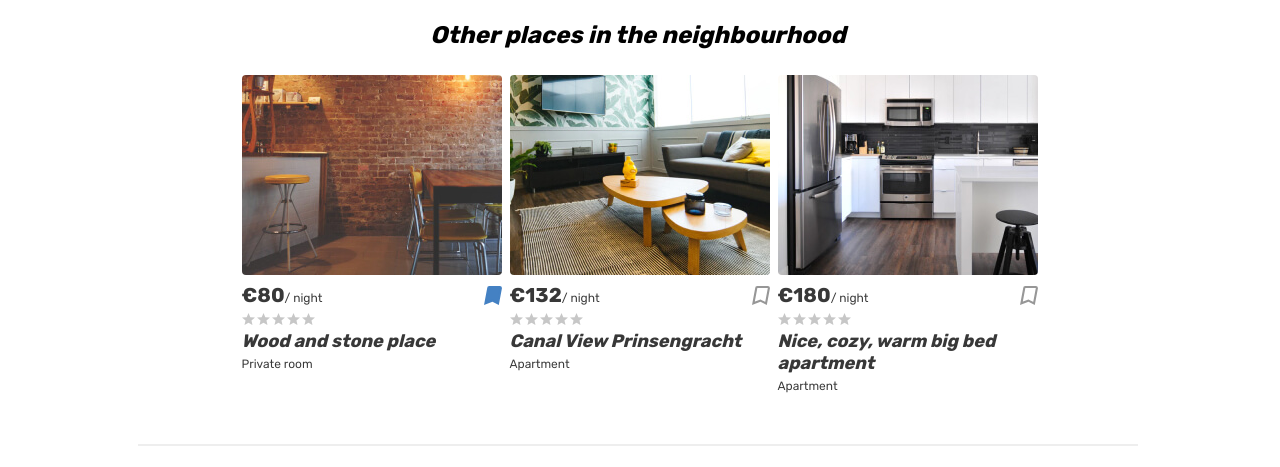
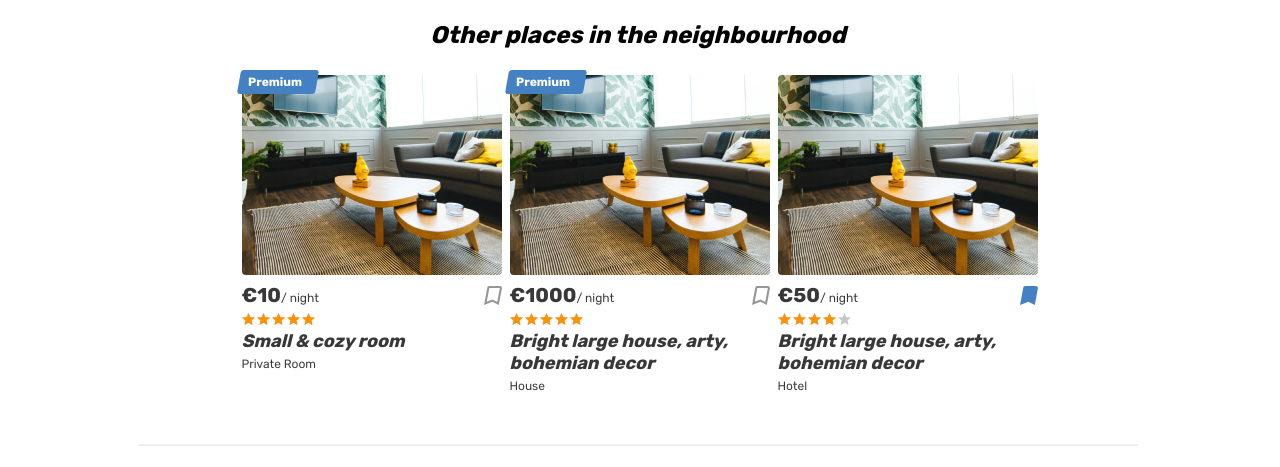
Before and after one commit to Hisime/126027-six-cities-5, a React app: page /offer/1 in a window 1280 px wide. Shown: the part 2486-2953 px from the top of the page. Built offline with nearby package versions, Linux system fonts and the light colour scheme.

Commit message:
add proxy to offer list

```diff
--- a/src/components/main/main.jsx
+++ b/src/components/main/main.jsx
@@ -3,6 +3,7 @@ import PropTypes from "prop-types";
 import {offerPropType} from "../../propTypes";
 import {OfferList} from '../offer-list/offer-list';
 import {Map} from '../map/map';
+import {offerListTypes} from '../../consts';
 
 export const Main = (props) => {
   const {rentCount} = props;
@@ -96,7 +97,7 @@ export const Main = (props) => {
                   <option className="places__option" value="top-rated">Top rated first</option>
                 </select> */}
               </form>
-              <OfferList offers={offers}></OfferList>
+              <OfferList offers={offers} type={offerListTypes.MAIN}></OfferList>
             </section>
             <div className="cities__right-section">
               <section className="cities__map map">
--- a/src/components/offer-card/offer-card.jsx
+++ b/src/components/offer-card/offer-card.jsx
@@ -4,7 +4,7 @@ import PropTypes from 'prop-types';
 import {Link} from "react-router-dom";
 
 export const OfferCard = (props) => {
-  const {offer, onMouseEnterHandler} = props;
+  const {offer, onMouseEnterHandler, classNames} = props;
   const {
     premium,
     pictures,
@@ -16,7 +16,7 @@ export const OfferCard = (props) => {
   } = offer;
   const [picture] = pictures;
   return (
-    <article className="cities__place-card place-card" onMouseEnter={() => {
+    <article className={`place-card ${classNames.placeCard}`} onMouseEnter={() => {
       onMouseEnterHandler(offer);
     }}>
       {premium && (
@@ -24,7 +24,7 @@ export const OfferCard = (props) => {
           <span>Premium</span>
         </div>
       )}
-      <div className="cities__image-wrapper place-card__image-wrapper">
+      <div className={`place-card__image-wrapper ${classNames.placeCardImageWrapper}`}>
         <Link to="/offer/1">
           <img className="place-card__image" src={picture.src} width="260" height="200" alt={picture.alt}/>
         </Link>
@@ -60,4 +60,8 @@ export const OfferCard = (props) => {
 OfferCard.propTypes = {
   offer: offerPropType,
   onMouseEnterHandler: PropTypes.func,
+  classNames: PropTypes.shape({
+    placeCard: PropTypes.string,
+    placeCardImageWrapper: PropTypes.string,
+  }).isRequired,
 };
--- /dev/null
+++ b/src/components/offer-list-main/offer-list-main.jsx
@@ -0,0 +1,29 @@
+import React from "react";
+import {OfferCard} from "../offer-card/offer-card";
+import PropTypes from "prop-types";
+import {offerPropType} from "../../propTypes";
+
+export const OfferListMain = (props) => {
+  const {offers, onMouseEnterHandler} = props;
+  const classNames = {
+    placeCard: `cities__place-card`,
+    placeCardImageWrapper: `cities__image-wrapper`,
+  };
+  return (
+    <div className="cities__places-list places__list tabs__content">
+      {offers.map((offer) => (
+        <OfferCard
+          key={offer.id}
+          offer={offer}
+          onMouseEnterHandler={onMouseEnterHandler}
+          classNames={classNames}
+        ></OfferCard>
+      ))}
+    </div>
+  );
+};
+
+OfferListMain.propTypes = {
+  offers: PropTypes.arrayOf(offerPropType).isRequired,
+  onMouseEnterHandler: PropTypes.func,
+};
--- /dev/null
+++ b/src/components/offer-list-room/offer-list-room.jsx
@@ -0,0 +1,29 @@
+import React from "react";
+import {OfferCard} from "../offer-card/offer-card";
+import PropTypes from "prop-types";
+import {offerPropType} from "../../propTypes";
+
+export const OfferListRoom = (props) => {
+  const {offers, onMouseEnterHandler} = props;
+  const classNames = {
+    placeCard: `near-places__card`,
+    placeCardImageWrapper: `near-places__image-wrapper`,
+  };
+  return (
+    <div className="near-places__list places__list">
+      {offers.map((offer) => (
+        <OfferCard
+          key={offer.id}
+          offer={offer}
+          onMouseEnterHandler={onMouseEnterHandler}
+          classNames={classNames}
+        ></OfferCard>
+      ))}
+    </div>
+  );
+};
+
+OfferListRoom.propTypes = {
+  offers: PropTypes.arrayOf(offerPropType).isRequired,
+  onMouseEnterHandler: PropTypes.func,
+};
--- a/src/components/offer-list/offer-list.jsx
+++ b/src/components/offer-list/offer-list.jsx
@@ -1,7 +1,9 @@
 import React from "react";
-import {OfferCard} from "../offer-card/offer-card";
 import PropTypes from "prop-types";
 import {offerPropType} from "../../propTypes";
+import {offerListTypes} from '../../consts';
+import {OfferListMain} from '../offer-list-main/offer-list-main';
+import {OfferListRoom} from '../offer-list-room/offer-list-room';
 
 export class OfferList extends React.PureComponent {
   constructor(props) {
@@ -17,18 +19,26 @@ export class OfferList extends React.PureComponent {
     this.setState({active: activeCard});
   }
 
+  getComponentByType(type) {
+    const {offers} = this.props;
+    switch (type) {
+      case offerListTypes.MAIN: {
+        return <OfferListMain offers={offers} onMouseEnterHandler={this.onMouseEnterHandler}/>;
+      }
+      case offerListTypes.ROOM: {
+        return <OfferListRoom offers={offers} onMouseEnterHandler={this.onMouseEnterHandler}/>;
+      }
+    }
+    return ``;
+  }
+
   render() {
-    const {offers} = this.props;
-    return (
-      <div className="cities__places-list places__list tabs__content">
-        {offers.map((offer) => (
-          <OfferCard key={offer.id} offer={offer} onMouseEnterHandler={this.onMouseEnterHandler}></OfferCard>
-        ))}
-      </div>
-    );
+    const {type} = this.props;
+    return this.getComponentByType(type);
   }
 }
 
 OfferList.propTypes = {
   offers: PropTypes.arrayOf(offerPropType).isRequired,
+  type: PropTypes.oneOf([offerListTypes.MAIN, offerListTypes.ROOM]).isRequired,
 };
--- a/src/components/room/room.jsx
+++ b/src/components/room/room.jsx
@@ -3,7 +3,9 @@ import React from "react";
 import {offerPropType} from "../../propTypes";
 import {ReviewForm} from "../review-form/review-form";
 import {ReviewsList} from "../reviews-list/reviews-list";
+import {OfferList} from "../offer-list/offer-list";
 import PropTypes from "prop-types";
+import {offerListTypes} from '../../consts';
 
 export const Room = (props) => {
   const {offer, otherPlaces} = props;
@@ -122,103 +124,7 @@ export const Room = (props) => {
         <div className="container">
           <section className="near-places places">
             <h2 className="near-places__title">Other places in the neighbourhood</h2>
-            <div className="near-places__list places__list">
-              <article className="near-places__card place-card">
-                <div className="near-places__image-wrapper place-card__image-wrapper">
-                  <a href="#">
-                    <img className="place-card__image" src="img/room.jpg" width="260" height="200" alt="Place image"/>
-                  </a>
-                </div>
-                <div className="place-card__info">
-                  <div className="place-card__price-wrapper">
-                    <div className="place-card__price">
-                      <b className="place-card__price-value">&euro;80</b>
-                      <span className="place-card__price-text">&#47;&nbsp;night</span>
-                    </div>
-                    <button className="place-card__bookmark-button place-card__bookmark-button--active button" type="button">
-                      <svg className="place-card__bookmark-icon" width="18" height="19">
-                        <use xlinkHref="#icon-bookmark"></use>
-                      </svg>
-                      <span className="visually-hidden">In bookmarks</span>
-                    </button>
-                  </div>
-                  <div className="place-card__rating rating">
-                    <div className="place-card__stars rating__stars">
-                      <span styles="width: 80%"></span>
-                      <span className="visually-hidden">Rating</span>
-                    </div>
-                  </div>
-                  <h2 className="place-card__name">
-                    <a href="#">Wood and stone place</a>
-                  </h2>
-                  <p className="place-card__type">Private room</p>
-                </div>
-              </article>
-
-              <article className="near-places__card place-card">
-                <div className="near-places__image-wrapper place-card__image-wrapper">
-                  <a href="#">
-                    <img className="place-card__image" src="img/apartment-02.jpg" width="260" height="200" alt="Place image"/>
-                  </a>
-                </div>
-                <div className="place-card__info">
-                  <div className="place-card__price-wrapper">
-                    <div className="place-card__price">
-                      <b className="place-card__price-value">&euro;132</b>
-                      <span className="place-card__price-text">&#47;&nbsp;night</span>
-                    </div>
-                    <button className="place-card__bookmark-button button" type="button">
-                      <svg className="place-card__bookmark-icon" width="18" height="19">
-                        <use xlinkHref="#icon-bookmark"></use>
-                      </svg>
-                      <span className="visually-hidden">To bookmarks</span>
-                    </button>
-                  </div>
-                  <div className="place-card__rating rating">
-                    <div className="place-card__stars rating__stars">
-                      <span styles="width: 80%"></span>
-                      <span className="visually-hidden">Rating</span>
-                    </div>
-                  </div>
-                  <h2 className="place-card__name">
-                    <a href="#">Canal View Prinsengracht</a>
-                  </h2>
-                  <p className="place-card__type">Apartment</p>
-                </div>
-              </article>
-
-              <article className="near-places__card place-card">
-                <div className="near-places__image-wrapper place-card__image-wrapper">
-                  <a href="#">
-                    <img className="place-card__image" src="img/apartment-03.jpg" width="260" height="200" alt="Place image"/>
-                  </a>
-                </div>
-                <div className="place-card__info">
-                  <div className="place-card__price-wrapper">
-                    <div className="place-card__price">
-                      <b className="place-card__price-value">&euro;180</b>
-                      <span className="place-card__price-text">&#47;&nbsp;night</span>
-                    </div>
-                    <button className="place-card__bookmark-button button" type="button">
-                      <svg className="place-card__bookmark-icon" width="18" height="19">
-                        <use xlinkHref="#icon-bookmark"></use>
-                      </svg>
-                      <span className="visually-hidden">To bookmarks</span>
-                    </button>
-                  </div>
-                  <div className="place-card__rating rating">
-                    <div className="place-card__stars rating__stars">
-                      <span styles="width: 100%"></span>
-                      <span className="visually-hidden">Rating</span>
-                    </div>
-                  </div>
-                  <h2 className="place-card__name">
-                    <a href="#">Nice, cozy, warm big bed apartment</a>
-                  </h2>
-                  <p className="place-card__type">Apartment</p>
-                </div>
-              </article>
-            </div>
+            <OfferList offers={otherPlaces} type={offerListTypes.ROOM}/>
           </section>
         </div>
       </main>
--- a/src/consts.js
+++ b/src/consts.js
@@ -17,3 +17,8 @@ export const Features = {
   BABY_SEAT: `Baby seat`,
   CABEL_TV: `Cabel TV`
 };
+
+export const offerListTypes = {
+  MAIN: `Main`,
+  ROOM: `Room`,
+};
```
